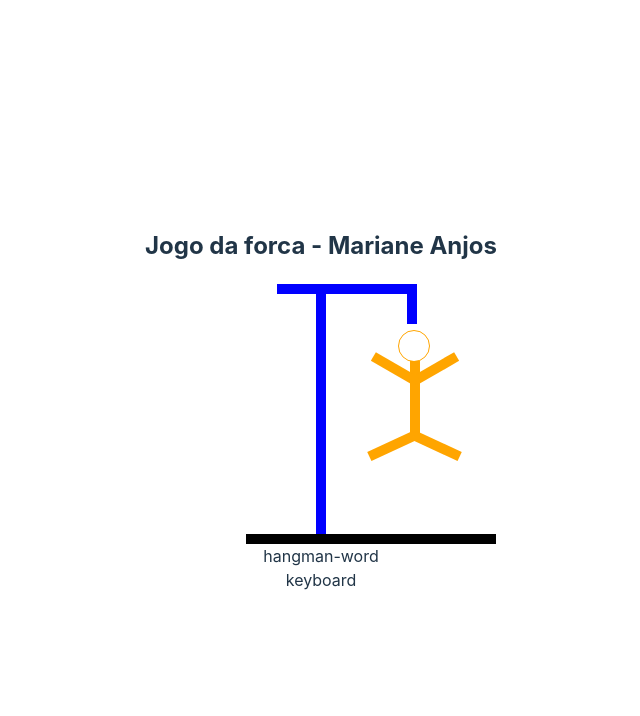
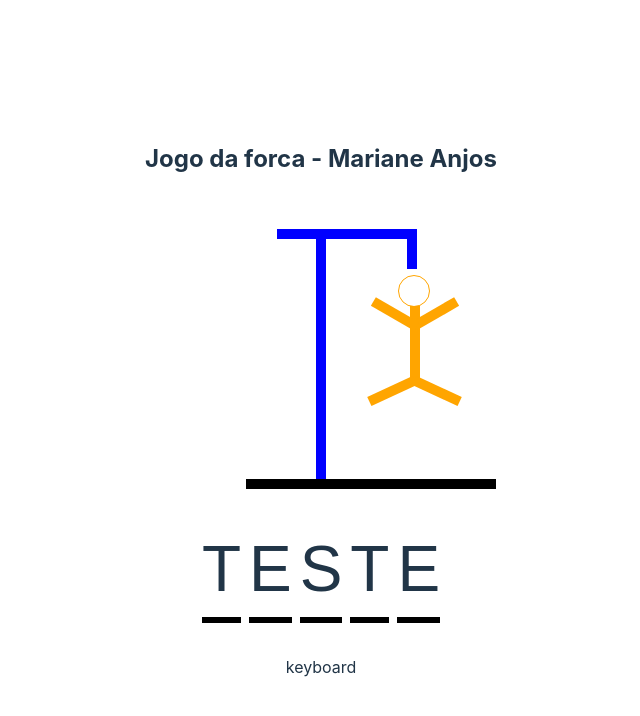
Before and after one commit to MarianeAnjos/jogo-da-forca, a React (Vite) app in the folder jogo-da-forca/: page / in a window 1280 px wide. Shown: the top 716 px of the page, without its empty margins (319-959 px from the left). Built offline with nearby package versions, Linux system fonts and the light colour scheme.

Commit message:
construção para o teste das palavras escondidas

```diff
--- a/jogo-da-forca/src/App.tsx
+++ b/jogo-da-forca/src/App.tsx
@@ -1,20 +1,30 @@
+import { styled } from 'styled-components'
 import './App.css'
-import HangmanDrawing from './components/hangman-Drawing'
+import HangmanDrawing from './components/hangman-drawing'
 import HangmanWord from './components/hangman-word'
 import Keyboard from './components/keyboard'
 
+
+const Wrapper = styled.div`
+display: flex;
+flex-direction: column;
+gap: 2rem;
+`
+
+
+
+
 function App() {
     return (
-    <>
-      <div className="app">
+      <Wrapper>
         <h2> Jogo da forca - Mariane Anjos</h2>
 
         {/* Construção dos componentes */}
         <HangmanDrawing/>
         <HangmanWord/>
         <Keyboard/>
-      </div>
-    </>
+      </Wrapper>
+
   )
 }
 
--- a/jogo-da-forca/src/components/hangman-word.tsx
+++ b/jogo-da-forca/src/components/hangman-word.tsx
@@ -1,5 +1,30 @@
-export default function HangmanWord(){
+import styled from "styled-components"
+
+
+/*Construção dos mostradores de letras*/
+
+
+const Wrapper = styled.div`
+display: flex;
+justify-content: center;
+gap: 0.5rem;
+font-size: 4rem;
+font-weigth: bold;
+text-transform: uppercase;
+font-family: sans-serif;
+`
+
+export default function HangmandWord(){
+
+    const word ='teste'
+
     return(
-        <div>hangman-word</div>
+        <Wrapper>
+            {word.split('').map((letter, index) => (
+                <span style={{ borderBottom: '0.1em solid black' }}  key={index}>
+                    {letter}
+                    </span>
+            ))}
+        </Wrapper>
     )
 }
```
